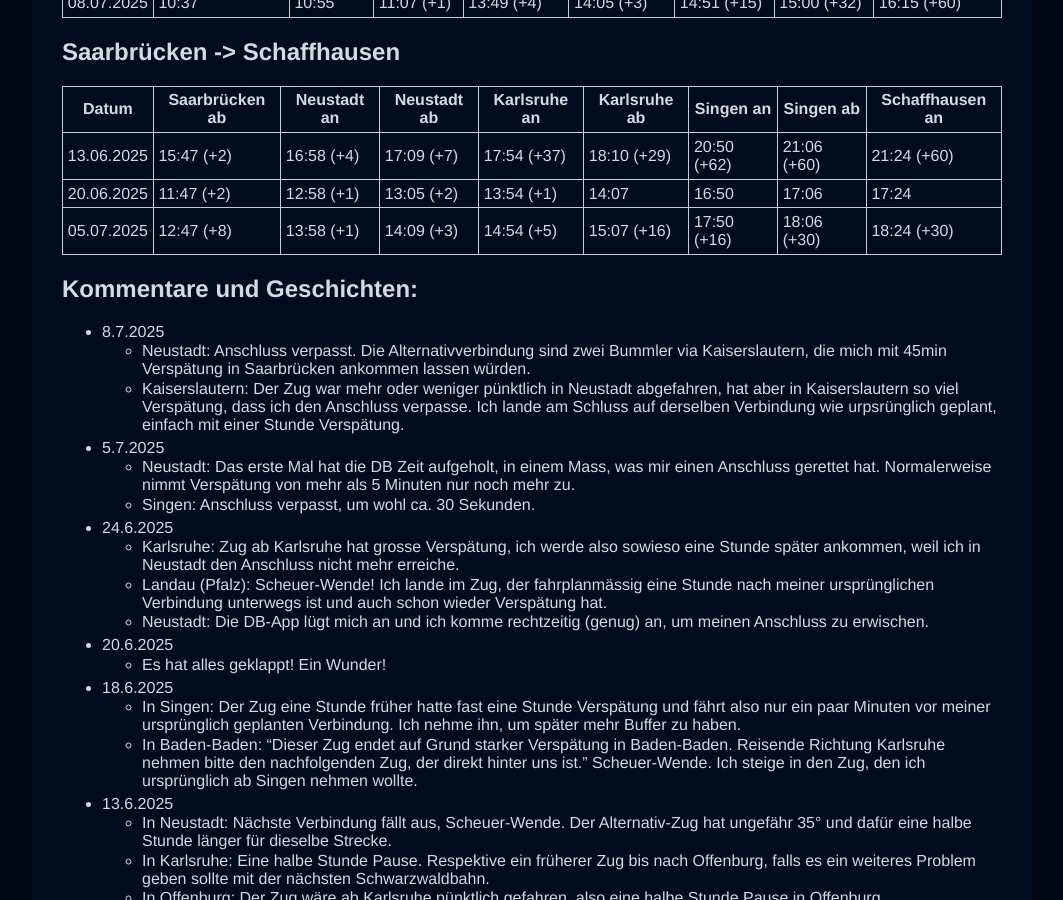
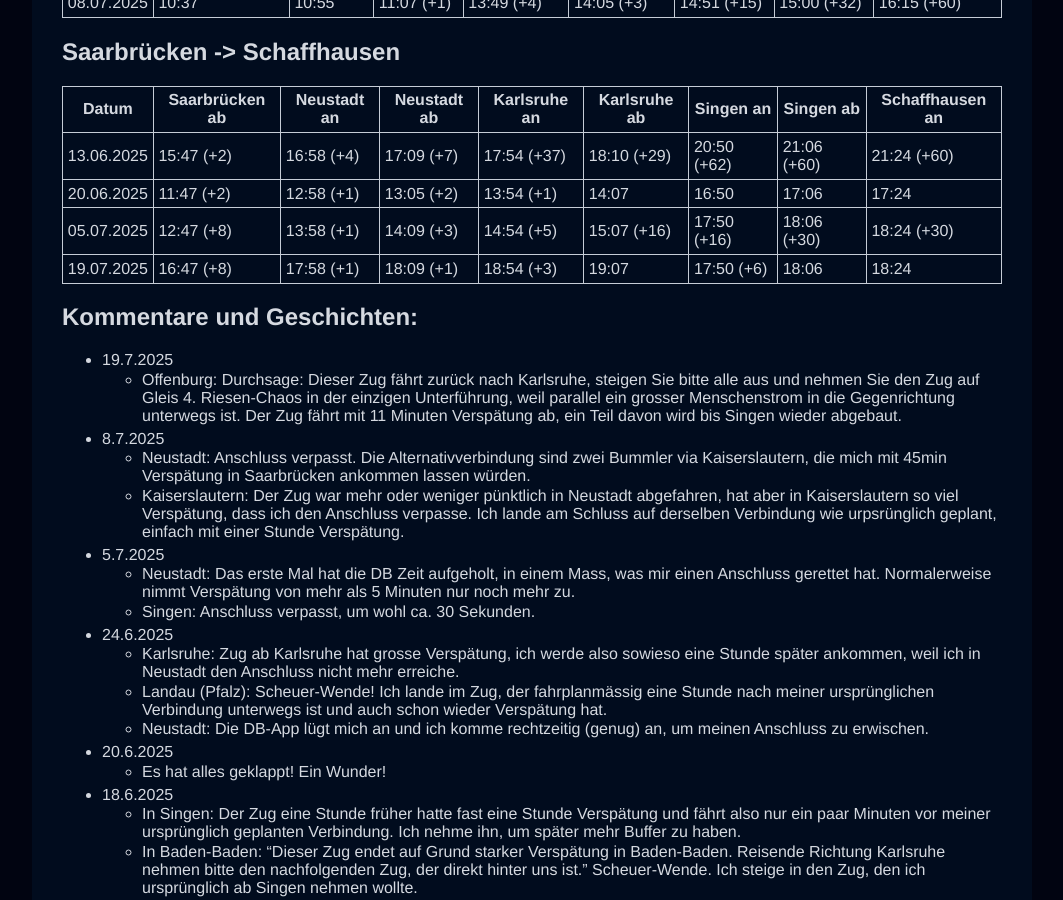
Before and after one commit to riesentoaster/valentinhuber.me, a Jekyll site: the page built from blog/random/_posts/2025-06-03-Spass-mit-der-Deutschen-Bahn.md, in a window 1280 px wide and 900 px high, scrolled down 629 px. Shown: the whole window, without its empty margins (108-1171 px from the left). Built offline with Jekyll 4.4.1, drawn with Linux system fonts in a browser that asks for light colours; nearby versions of some CDN libraries.

Commit message:
Add more DB fun

```diff
--- a/blog/random/_posts/2025-06-03-Spass-mit-der-Deutschen-Bahn.md
+++ b/blog/random/_posts/2025-06-03-Spass-mit-der-Deutschen-Bahn.md
@@ -25,9 +25,12 @@ Die Zahlen nach den Abfahrts-/Ankunftszeiten entsprechen Verspätungen ab dem or
 | 13.06.2025 | 15:47 (+2)     | 16:58 (+4)  | 17:09 (+7)  | 17:54 (+37)  | 18:10 (+29)  | 20:50 (+62) | 21:06 (+60) | 21:24 (+60)     |
 | 20.06.2025 | 11:47 (+2)     | 12:58 (+1)  | 13:05 (+2)  | 13:54 (+1)   | 14:07        | 16:50       | 17:06       | 17:24           |
 | 05.07.2025 | 12:47 (+8)     | 13:58 (+1)  | 14:09 (+3)  | 14:54 (+5)   | 15:07 (+16)  | 17:50 (+16) | 18:06 (+30) | 18:24 (+30)     |
+| 19.07.2025 | 16:47 (+8)     | 17:58 (+1)  | 18:09 (+1)  | 18:54 (+3)   | 19:07        | 17:50 (+6)  | 18:06       | 18:24           |
 
 
 ## Kommentare und Geschichten:
+- 19.7.2025
+  - Offenburg: Durchsage: Dieser Zug fährt zurück nach Karlsruhe, steigen Sie bitte alle aus und nehmen Sie den Zug auf Gleis 4. Riesen-Chaos in der einzigen Unterführung, weil parallel ein grosser Menschenstrom in die Gegenrichtung unterwegs ist. Der Zug fährt mit 11 Minuten Verspätung ab, ein Teil davon wird bis Singen wieder abgebaut.
 - 8.7.2025
   - Neustadt: Anschluss verpasst. Die Alternativverbindung sind zwei Bummler via Kaiserslautern, die mich mit 45min Verspätung in Saarbrücken ankommen lassen würden.
   - Kaiserslautern: Der Zug war mehr oder weniger pünktlich in Neustadt abgefahren, hat aber in Kaiserslautern so viel Verspätung, dass ich den Anschluss verpasse. Ich lande am Schluss auf derselben Verbindung wie urpsrünglich geplant, einfach mit einer Stunde Verspätung.
```
